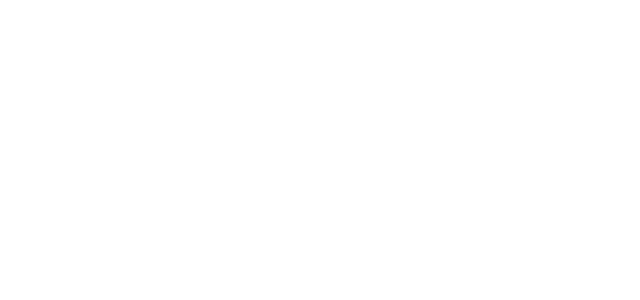
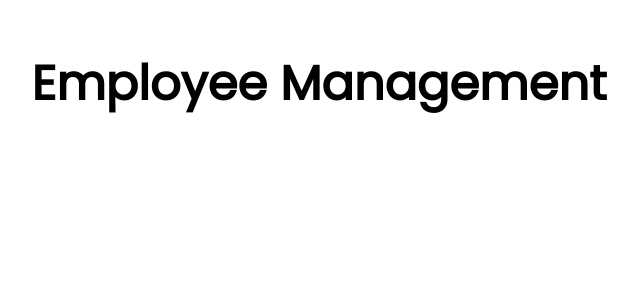
Before and after one commit to manaskrishnajaiswal/employee-mgmt-platform, a Next.js app in the folder crud_emp_mgmt/: page / in a window 1280 px wide. Shown: the top 300 px of the page, without its empty margins (321-961 px from the left). Built offline with nearby package versions, Linux system fonts and the light colour scheme.

Commit message:
code commit!

```diff
--- a/crud_emp_mgmt/pages/index.tsx
+++ b/crud_emp_mgmt/pages/index.tsx
@@ -1,19 +1,19 @@
 import Head from "next/head";
-import { Inter } from "next/font/google";
-import styles from "@/styles/Home.module.css";
-
-const inter = Inter({ subsets: ["latin"] });
 
 export default function Home() {
   return (
     <>
       <Head>
-        <title>Create Next App</title>
+        <title>CRUD APPLICATION</title>
         <meta name="description" content="Generated by create next app" />
         <meta name="viewport" content="width=device-width, initial-scale=1" />
         <link rel="icon" href="/favicon.ico" />
       </Head>
-      <main className={styles.main}></main>
+      <main className="py-5">
+        <h1 className="text-xl md:text-5xl text-center font-bold py-10">
+          Employee Management
+        </h1>
+      </main>
     </>
   );
 }
--- a/crud_emp_mgmt/styles/globals.css
+++ b/crud_emp_mgmt/styles/globals.css
@@ -1,13 +1,10 @@
+@import url("https://fonts.googleapis.com/css2?family=Poppins&display=swap");
 @tailwind base;
 @tailwind components;
 @tailwind utilities;
 
-html,
-body {
-  padding: 0;
-  margin: 0;
-  font-family: system-ui, -apple-system, BlinkMacSystemFont, "Segoe UI", Roboto,
-    Oxygen, Ubuntu, Cantarell, "Open Sans", "Helvetica Neue", sans-serif;
+* > * {
+  font-family: "Poppins", sans-serif;
 }
 
 a {
```
